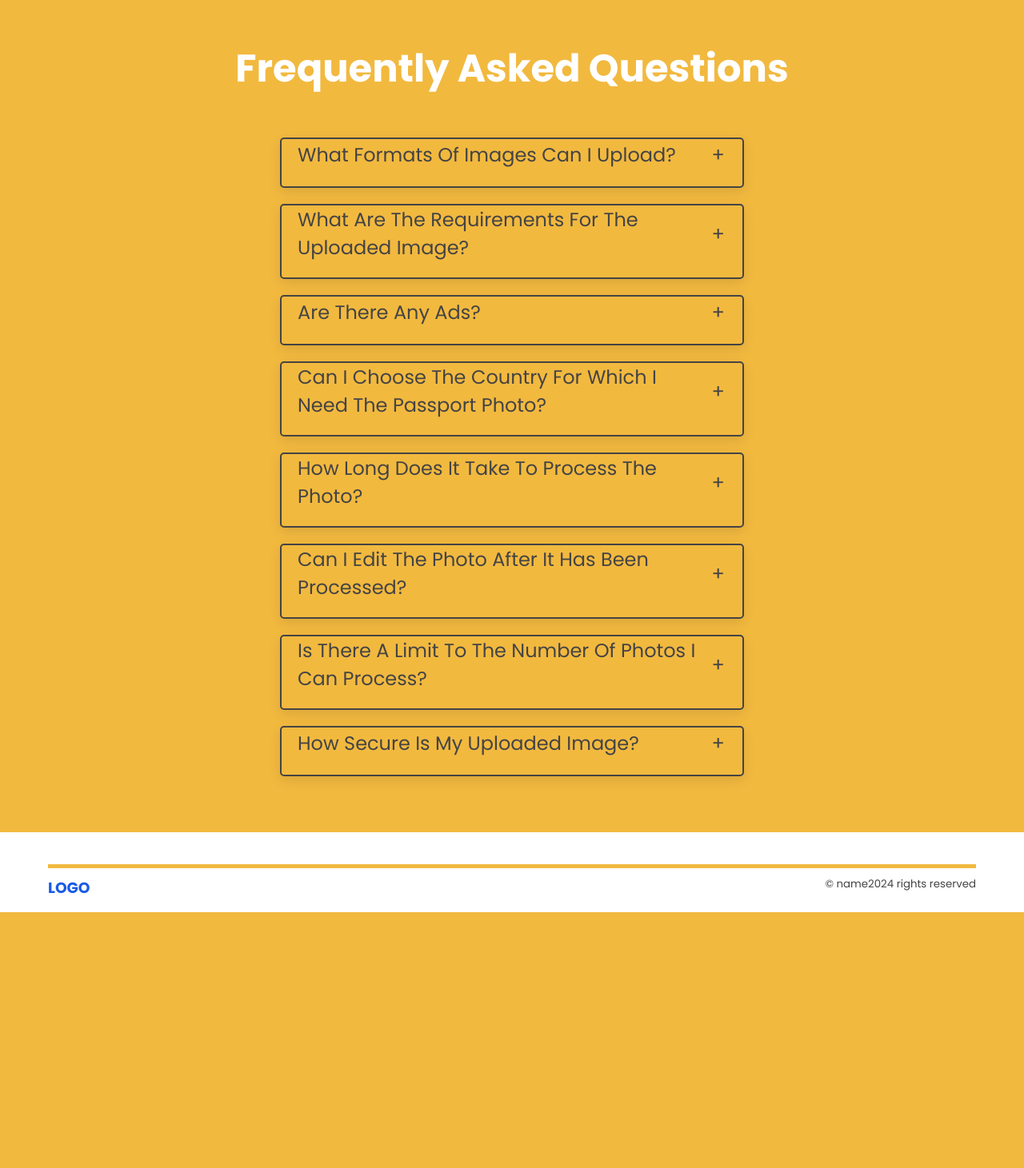
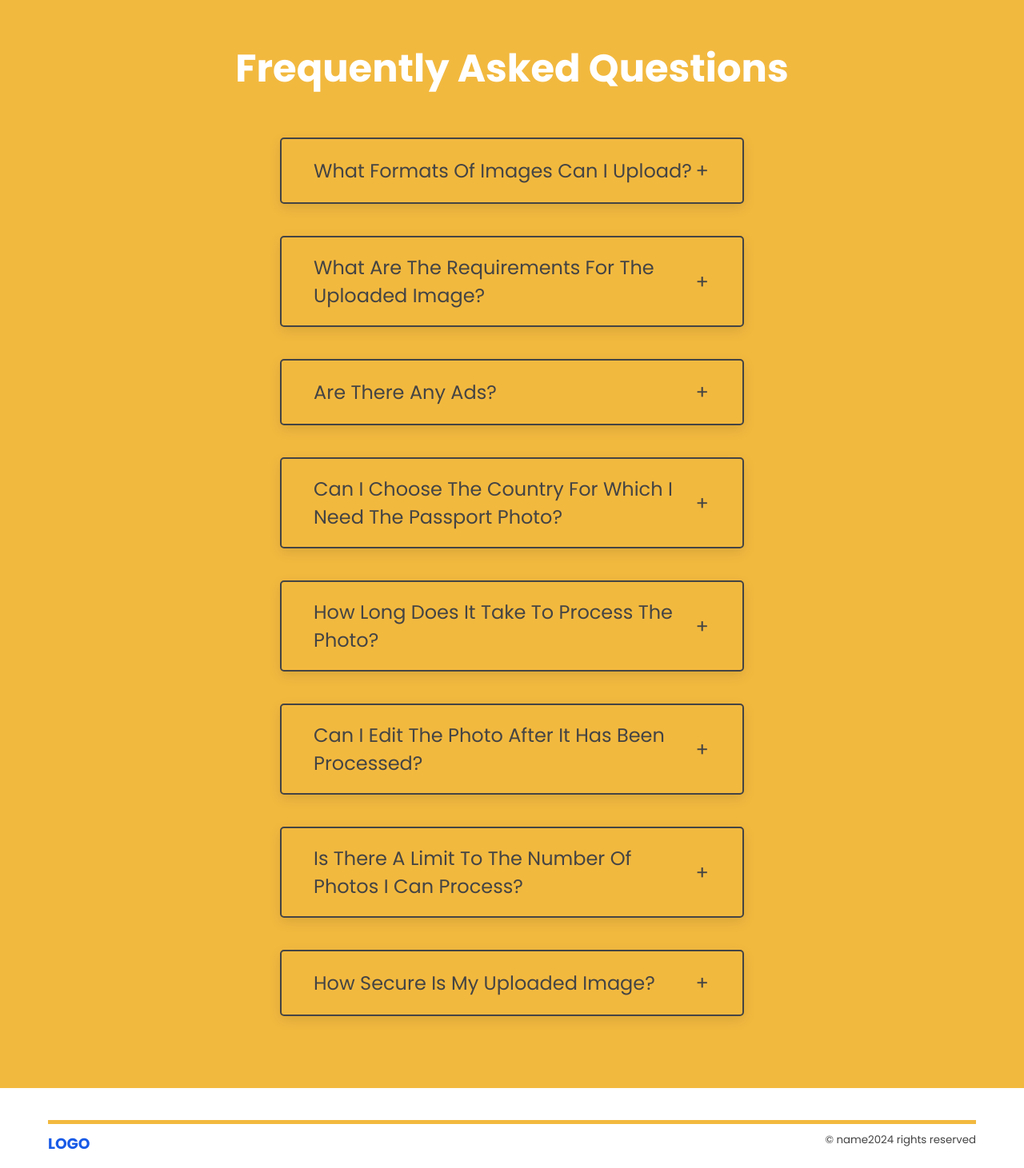
Before and after one commit to HarunaDev/saas-passport-maker, a Flask app: page /help in a window 1280 px wide. Shown: the part 70-1531 px from the top of the page at 80% size. Before the commit the page ends 1211 px from the top, so only its background shows below. Run offline with Flask 3, Linux system fonts and the light colour scheme.

Commit message:
modified styles for help template

```diff
--- a/static/css/style.css
+++ b/static/css/style.css
@@ -428,7 +428,7 @@ body{
     width: 50%;
     border-radius: 5px;
     box-shadow: 0 5px 15px rgba(0, 0, 0, 0.1);
-    margin: 20px auto;
+    margin: 40px auto;
     padding: 0 20px;
 }
 
@@ -437,7 +437,7 @@ body{
     justify-content: space-between;
     align-items: center;
     text-transform: capitalize;
-    padding-bottom: 20px;
+    padding: 20px;
 }
 
 .question-title p {
@@ -450,12 +450,12 @@ body{
     border-color: transparent;
     cursor: pointer;
     color: var(--text-dark);
-    transition: ease-in;
+    transition: ease;
 }
 
-/* #FAQ .question-btn:hover {
+#FAQ .question-btn:hover {
     transform: rotate(90deg);
-} */
+}
 
 #FAQ .question-text {
     padding: 15px 0 15px;
```
